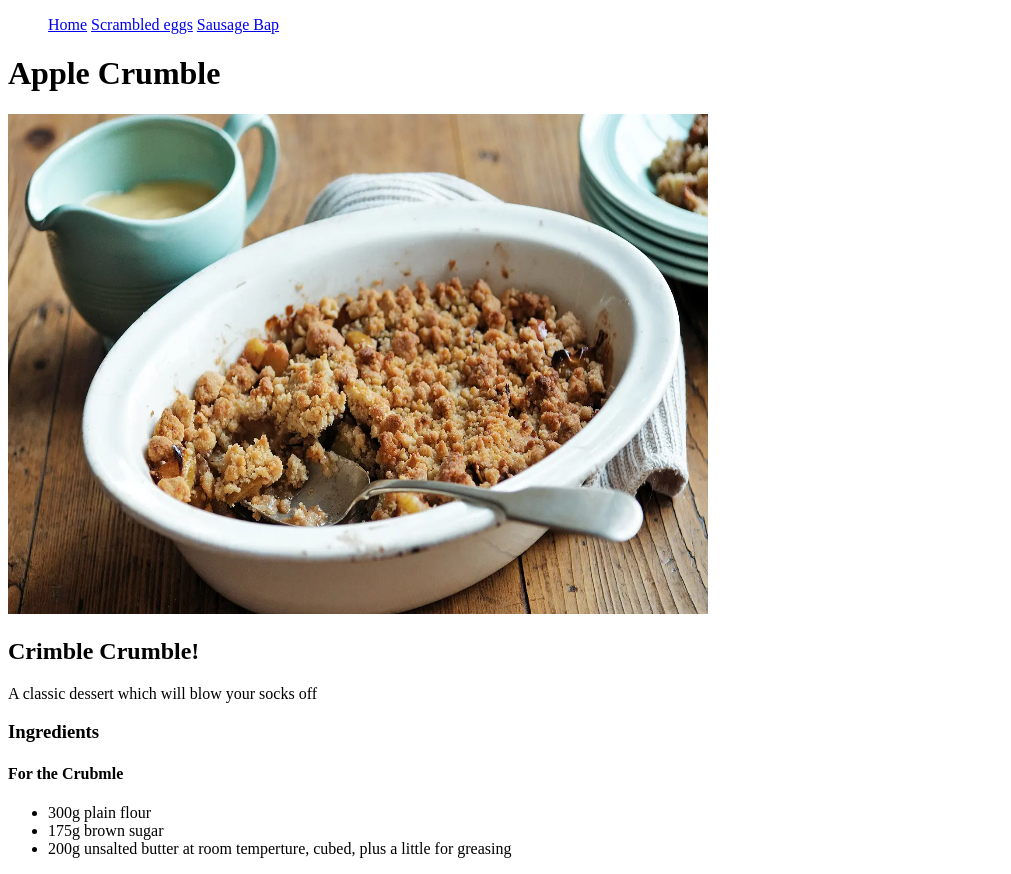
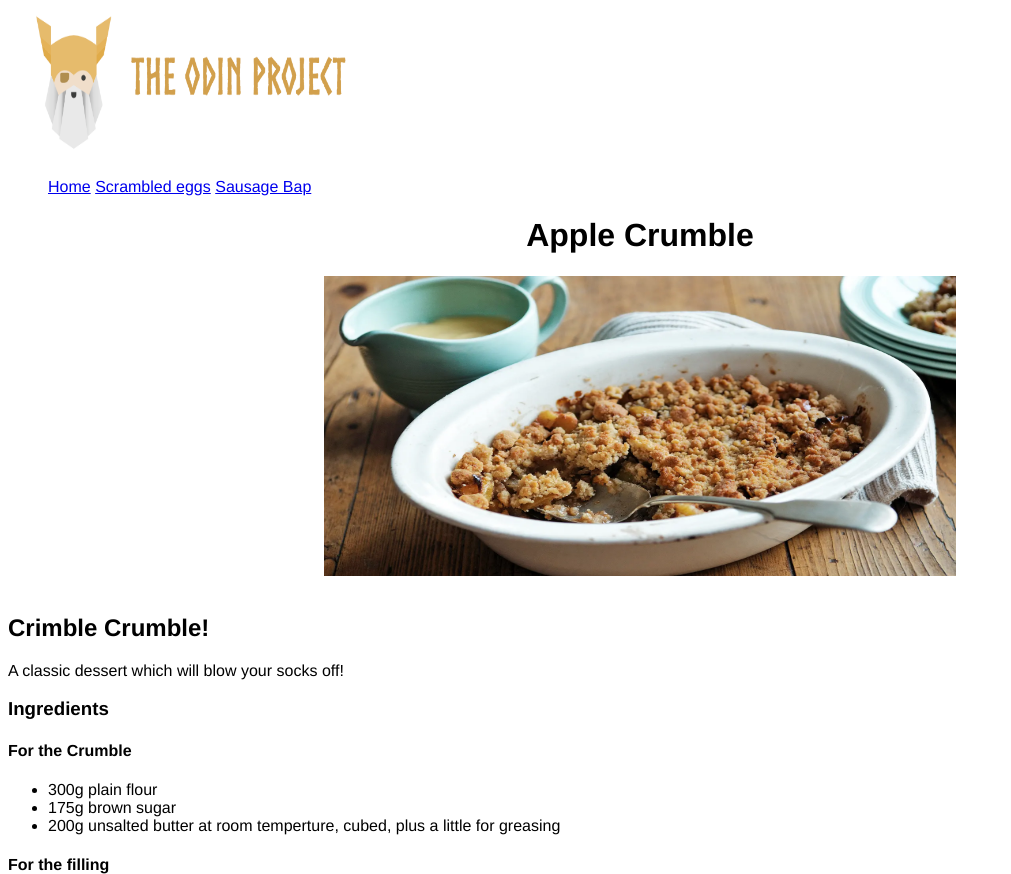
Before and after one commit to btjorgensen/odin-recipes, a plain HTML site: page recipes/AppleCrumble.html in a window 1280 px wide. Shown: the top 874 px of the page, without its empty margins (0-1011 px from the left). Drawn offline with Linux system fonts and the light colour scheme.

Commit message:
Add CSS sheets and content, updated formatting and imagees in HTML

```diff
--- /dev/null
+++ b/index.css
@@ -0,0 +1,24 @@
+* {
+    font-family:Helvetica, Arial, sans-serif
+}
+
+body {
+    margin: 0;
+}
+
+#logo {
+    width: 350px;
+    height: 150px;
+    top: 0;
+    left: 0;
+}
+
+h1 {
+    font-size: 50px;
+    font-weight: bold;
+    text-align: center;
+}
+
+#menu {
+    text-align: center;
+}
--- a/recipes/AppleCrumble.html
+++ b/recipes/AppleCrumble.html
@@ -3,21 +3,26 @@
 <head>
   <meta charset="UTF-8">
   <meta name="viewport" content="width=device-width, initial-scale=1.0">
+  <link rel="stylesheet" href="./CSS/AppleCrumble.css">
   <title>Apple Crumble</title>
 </head>
 <body>
+    <header>
+      <a href="https://www.theodinproject.com" target="_blank"><img id="logo" src="../recipes/images/odinproject.png" alt="Odin Project logo"></a>
+    </Header>
     <ul>
       <a href="../index.html">Home</a>
       <a href="./eggs.html">Scrambled eggs</a>
       <a href="./Sausagebap.html">Sausage Bap</a>
     </ul>
     <h1>Apple Crumble</h1>
-    <img src="./images/applecrumble.jpg" alt="Apple Crumble" width="700" height="500">
+    <img src="./images/applecrumble.jpg" alt="Apple Crumble" width="500" height="300" class="center">
+    <br>
     <h2>Crimble Crumble!</h2>
-    <p>A classic dessert which will blow your socks off</p>
+    <p>A classic dessert which will blow your socks off!</p>
 
     <h3>Ingredients</h3>
-    <h4>For the Crubmle</h4>
+    <h4>For the Crumble</h4>
     <ul>
       <li>300g plain flour</li>
       <li>175g brown sugar</li>
--- /dev/null
+++ b/recipes/CSS/AppleCrumble.css
@@ -0,0 +1,22 @@
+* {
+    font-family:Helvetica, Arial, sans-serif
+}
+
+#logo {
+    width: 350px;
+    height: 150px;
+    top: 0;
+    left: 0;
+}
+
+h1 {
+    font-weight: bold;
+    text-align: center;
+}
+
+.center {
+    display: block;
+    margin-left: auto;
+    margin-right: auto;
+    width: 50%;
+  }
--- /dev/null
+++ b/recipes/CSS/Sausagebap.css
@@ -0,0 +1,22 @@
+* {
+    font-family:Helvetica, Arial, sans-serif
+}
+
+#logo {
+    width: 350px;
+    height: 150px;
+    top: 0;
+    left: 0;
+}
+
+h1 {
+    font-weight: bold;
+    text-align: center;
+}
+
+.center {
+    display: block;
+    margin-left: auto;
+    margin-right: auto;
+    width: 50%;
+  }
--- /dev/null
+++ b/recipes/CSS/eggs.css
@@ -0,0 +1,22 @@
+* {
+    font-family:Helvetica, Arial, sans-serif
+}
+
+#logo {
+    width: 350px;
+    height: 150px;
+    top: 0;
+    left: 0;
+}
+
+h1 {
+    font-weight: bold;
+    text-align: center;
+}
+
+.center {
+    display: block;
+    margin-left: auto;
+    margin-right: auto;
+    width: 50%;
+  }
```
Also changed, not shown: index.html (+10 -6 lines), recipes/Sausagebap.html (+5 -1 lines), recipes/eggs.html (+5 -1 lines), recipes/images/odinproject.png (added). Lines whose indentation alone changed are shown as unchanged.
